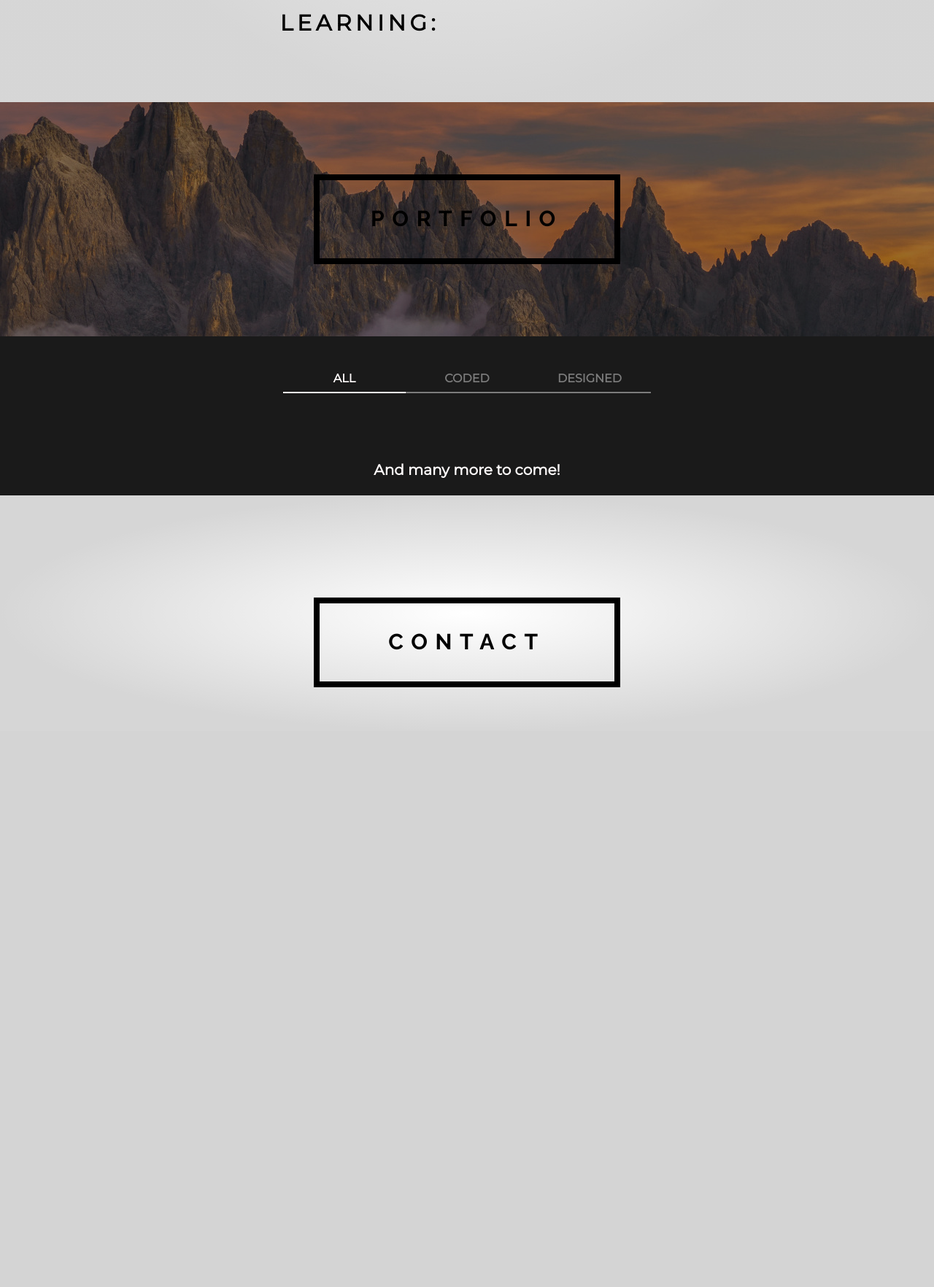
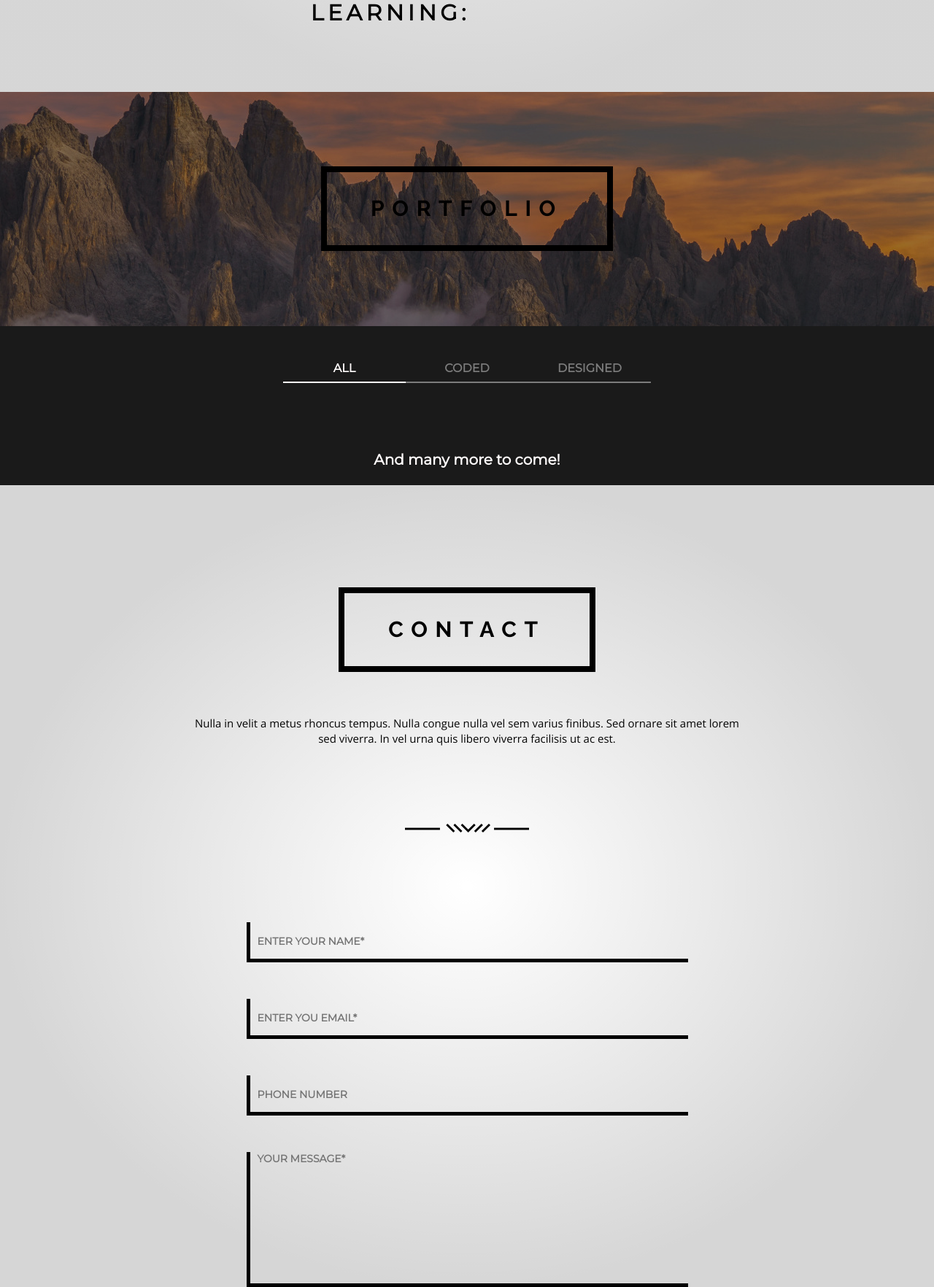
Before and after one commit to OleksPro/Portfolio, a Django app: page / in a window 1280 px wide. Shown: the part 2586-4350 px from the top of the page at 73% size. Before the commit the page ends 3548 px from the top, so only its background shows below. Run offline with Django 4.2, Linux system fonts and the light colour scheme; data that the repository does not hold is empty.

Commit message:
Added contact form

```diff
--- a/portfolio/main/static/main/css/style.css
+++ b/portfolio/main/static/main/css/style.css
@@ -242,10 +242,18 @@
     display: flex;
     justify-content: center;
     align-items: center;
-    width: 404px;
-    height: 107px;
+    width: auto;
+    padding: 0 60px;
+    height: 100px;
     border: 8px solid #000;
     background: rgba(255, 255, 255, 0.00);
+}
+
+@media (max-width: 900px) {
+    .page_title {
+        padding: 0 10px;
+        height: 60px;
+    }
 }
 
 .page_title p{
@@ -270,9 +278,8 @@
 .about_me_text {
     width: 763px;
     height: 47px;
-    padding-top: 90px;
+    padding: 90px 0 75px;
     text-align: center;
-    padding-bottom: 75px;
     max-width: 100vw;
 }
 
@@ -535,9 +542,75 @@
 .contact {
     display: flex;
     background: radial-gradient(50% 50% at 50% 50%, rgba(26, 21, 21, 0.00) 0%, rgba(0, 0, 0, 0.16) 100%), #FFF;
-    justify-content: center;
+    flex-direction: column;
+    align-items: center;
 }
 
 #contact {
     margin: 140px 0 60px;
 }
+
+.contact_text {
+    width: 763px;
+    height: 47px;
+    text-align: center;
+    max-width: 100vw;
+}
+
+.contact_text p{
+    font-family: 'Open Sans', sans-serif;
+    color: #050505;
+    text-align: center;
+    font-size: 15px;
+    font-style: normal;
+    font-weight: 400;
+    line-height: 138.682%;
+}
+
+.contact_form {
+    display: flex;
+    justify-content: center;
+    align-items: center;
+    flex-direction: column;
+    gap: 50px;
+}
+
+.contact_form input {
+    background-color: rgba(0, 0, 0, 0);
+    height: 50px;
+    width: 600px;
+    font-size: 18px;
+    border: 0;
+    border-bottom: 5px solid #000;
+    border-left: 5px solid #000;
+    outline: none;
+    text-indent: 10px;
+    font-family: 'Montserrat', sans-serif;
+    font-weight: bold;
+}
+
+.contact_form input::placeholder {
+    font-family: 'Montserrat', sans-serif;
+    font-weight: bold;
+    font-size: 14px;
+}
+
+.contact_form textarea {
+    background-color: rgba(0, 0, 0, 0);
+    height: 180px;
+    width: 600px;
+    font-size: 18px;
+    border: 0;
+    border-bottom: 5px solid #000;
+    border-left: 5px solid #000;
+    outline: none;
+    text-indent: 10px;
+    resize: none;
+    font-family: 'Montserrat', sans-serif;
+}
+
+.contact_form textarea::placeholder {
+    font-family: 'Montserrat', sans-serif;
+    font-weight: bold;
+    font-size: 14px;
+}
--- a/portfolio/main/static/main/js/script.js
+++ b/portfolio/main/static/main/js/script.js
@@ -7,3 +7,16 @@ function filterSelection(category) {
   const selectedButton = document.querySelector(`.menu_link[data-category="${category}"]`);
   selectedButton.classList.add('active');
 }
+
+// Дозволяє вводити в поле тільки номер телефону
+document.addEventListener('DOMContentLoaded', function () {
+  document.getElementById('phoneInput').addEventListener('input', function (event) {
+      let inputValue = event.target.value;
+      let numericValue = inputValue.replace(/[^\d+]/g, ''); // Видалення всіх символів, крім цифр та "+"
+
+      // Розділити число на групи за 3 цифри, додаючи пробіл
+      let formattedValue = numericValue.replace(/(\d{3})(?=\d)/g, '$1 ');
+
+      event.target.value = formattedValue;
+  });
+});
--- a/portfolio/main/templates/main/home.html
+++ b/portfolio/main/templates/main/home.html
@@ -227,8 +227,19 @@
         <div class="page_title" id="contact">
             <p>CONTACT</p>
         </div>
-
-
+        <div class="contact_text">
+            <p>Nulla in velit a metus rhoncus tempus. Nulla congue nulla vel sem varius finibus.
+            Sed ornare sit amet lorem sed viverra. In vel urna quis libero viverra facilisis ut ac est.
+        </div>
+        <div class="img_separator">
+            <img src="/media/images/img_separator.png" alt="logo_separator">
+        </div>
+        <form action="" class="contact_form">
+            <input type="text" placeholder="ENTER YOUR NAME*">
+            <input type="text" placeholder="ENTER YOU EMAIL*">
+            <input type="tel" id="phoneInput" placeholder="PHONE NUMBER" maxlength="17">
+            <textarea type="text" placeholder="YOUR MESSAGE*"></textarea>
+        </form>
 
 
 
```
